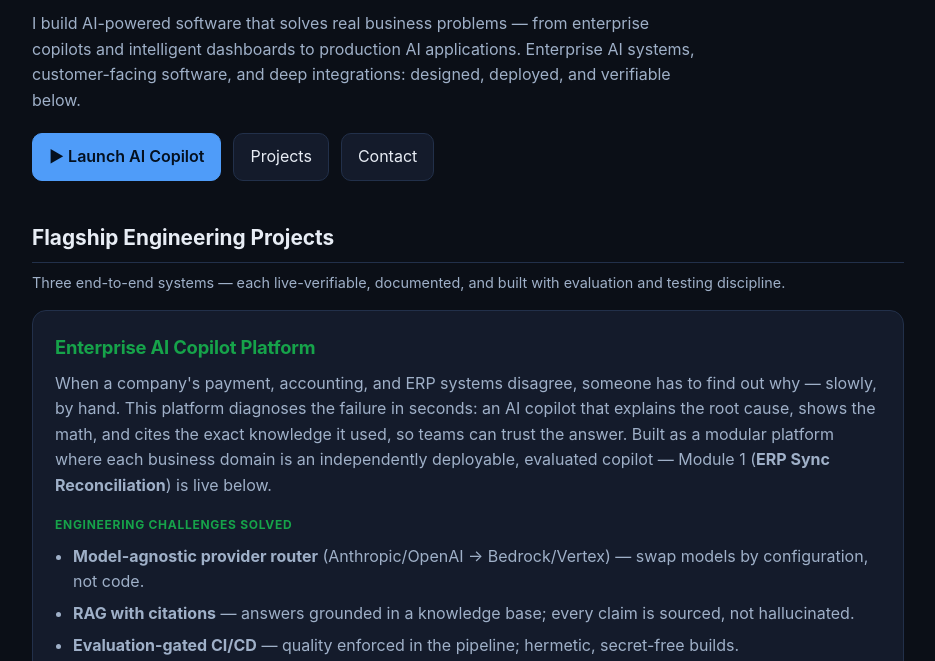
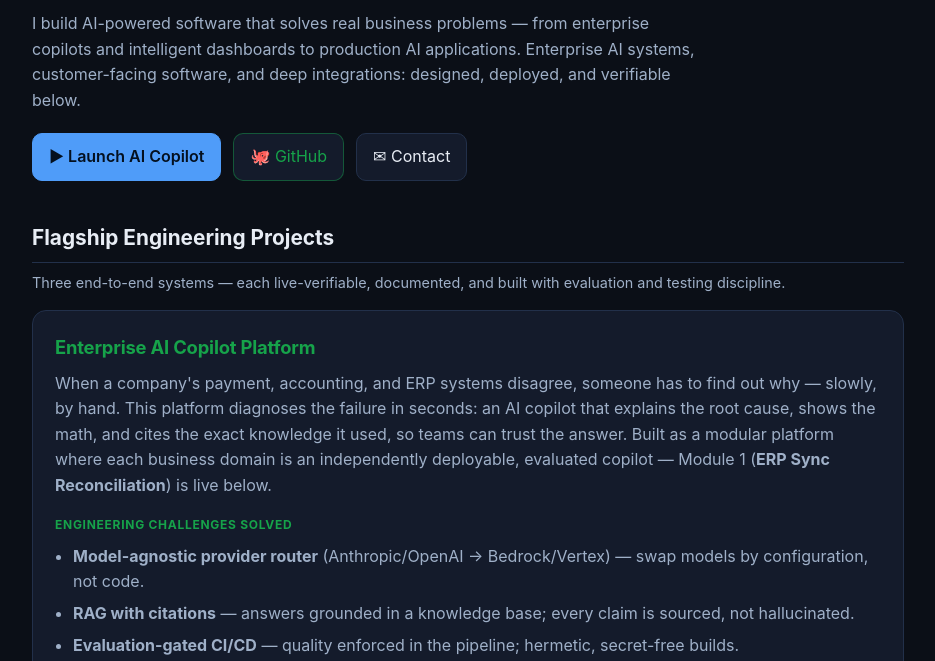
Before and after one commit to FTD-minds/portfolio, a plain HTML site: page index.html in a window 1280 px wide. Shown: the part 139-800 px from the top of the page, without its empty margins (172-1107 px from the left). Drawn offline with Linux system fonts and the light colour scheme.

Commit message:
Hero CTA update: GitHub button (curated profile repo) replaces Projects scroll link
▶ Launch AI Copilot · 🐙 GitHub → github.com/FTD-minds/FTD-minds ·
✉ Contact. Same .btn sizing/spacing/hover; GitHub uses the site's
established green GitHub-button style; emojis aria-hidden with
descriptive aria-labels.

Co-Authored-By: Claude Fable 5 <noreply@anthropic.com>

```diff
--- a/index.html
+++ b/index.html
@@ -70,9 +70,9 @@
     <div class="tag">Enterprise AI &amp; Integrations Engineer</div>
     <p class="sub">I build AI-powered software that solves real business problems — from enterprise copilots and intelligent dashboards to production AI applications. Enterprise AI systems, customer-facing software, and deep integrations: designed, deployed, and verifiable below.</p>
     <nav class="links" aria-label="Primary">
-      <a class="btn primary" href="https://copilot-platform.onrender.com" aria-label="Launch the Enterprise AI Copilot Platform live demo">▶ Launch AI Copilot</a>
-      <a class="btn" href="#projects" aria-label="Jump to flagship engineering projects">Projects</a>
-      <a class="btn" href="#contact" aria-label="Jump to contact information">Contact</a>
+      <a class="btn primary" href="https://copilot-platform.onrender.com" aria-label="Launch the Enterprise AI Copilot Platform live demo"><span aria-hidden="true">▶</span> Launch AI Copilot</a>
+      <a class="btn gh" href="https://github.com/FTD-minds/FTD-minds" aria-label="GitHub — curated engineering profile"><span aria-hidden="true">🐙</span> GitHub</a>
+      <a class="btn" href="#contact" aria-label="Jump to contact information"><span aria-hidden="true">✉</span> Contact</a>
     </nav>
   </header>
 
```
